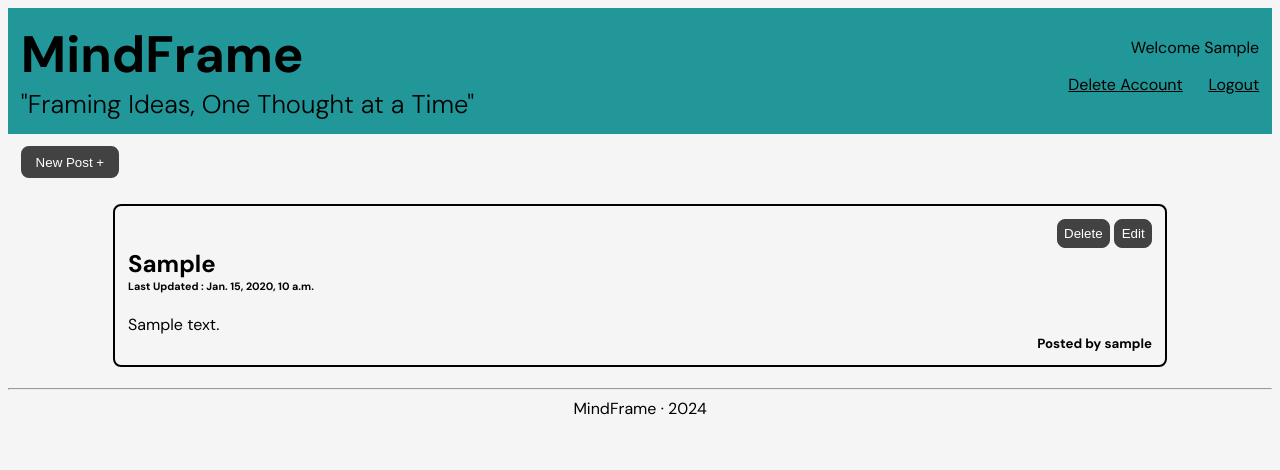
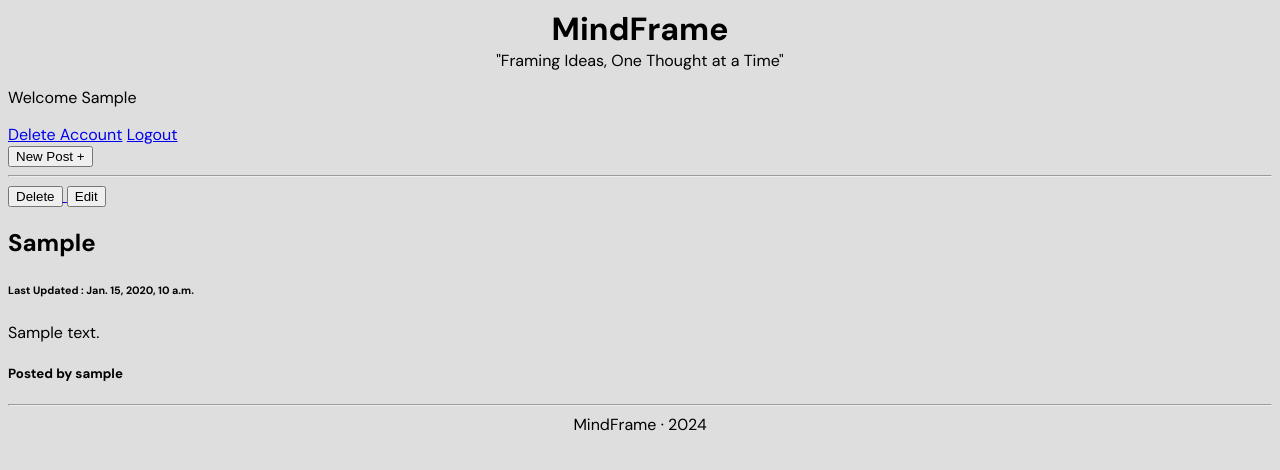
Before and after one commit to cpt2004/mindframe, a Django app: page / in a window 1280 px wide. Shown: the top 470 px of the page. Run offline with Django 5.2, Linux system fonts and the light colour scheme; a user stored in the database is signed in; tables that the repository leaves empty hold one stand-in row (values such as "Sample post").

```diff
--- a/static/styles.css
+++ b/static/styles.css
@@ -8,236 +8,40 @@
 } */
 
 :root{
-    --background: #F5F5F5;
-    --primary: #48CFCb;
-    --secondary: #229799;
-    --accent: #424242;
-    --text: black;
+    --background: #dedede;
+    --primary: #000000;
+    --secondary: #FFFFFF;
 }
 
 body{
+    font-family: "DM Sans", sans-serif;
     background-color: var(--background);
-    font-family: "DM Sans", sans-serif;
 }
 
-.header{
-    display: flex;
-    justify-content: space-between;
-    background-color: var(--secondary);
-}
+.title{
+    a{
+        all: unset;
 
-@media only screen and (max-width: 768px) {
-    .header{
-        flex-direction: column;
-    }
-}
-
-
-
-.title{
-    padding: 1vmax 0 1vmax 1vmax;
-    a{
-        text-decoration: none;
-    }
-
-    h1{
-        all: unset;
-        color: black;
-        font-size: 4vw;
-        font-weight: bold;
+        h1{
+            text-align: center;
+            margin: 0;
+        }
     }
 
     p{
+        text-align: center;
         margin: 0;
-        font-size: 2vw;
-        font-weight: 300;
-        color: var(--text);
     }
+
 }
 
-.user_menu{
-    padding: 1vmax 1vmax 1vmax 0;
-    div,p{
-        display: flex;
-        justify-content: flex-end;
-        gap: 2vw;
-    }
-    a{
-        color: black;
-    }
-}
-
-.guest_menu{
-    padding: 1vmax 1vmax 1vmax 0;
-    display: flex;
-    justify-content: flex-end;
-    gap: 2vw;
-
-    a{
-        color: black;
-    }
-}
-
-.new_post_button{
-    padding: 1vmax 0 1vmax 1vmax;
-
-    a{
-        cursor: pointer;
-    }
-
-    button{
-        padding: 0.5vmax 1vmax 0.5vmax 1vmax;
-        border: solid var(--accent) 2px;
-        border-radius: 8px;
-        background-color: var(--accent);
-        color: white;
-        transition: all 0.6s;
-    }
-    button:hover{
-        background-color: var(--background);
-        color: var(--accent);
-        border: dotted var(--accent) 2px;
-    }
-}
-
-.post_window{
+.login_section{
+    min-width: 270px;
+    max-width: 30vw;
+    border-radius: 6px;
+    padding: 1vmax 1vmax 1vmax 1vmax;
+    box-shadow: white 0 0 25px 5px ;
     display: flex;
     flex-direction: column;
     align-items: center;
 }
-
-.post{
-    border: solid black 2px;
-    border-radius: 8px;
-    padding: 1vmax;
-    margin: 1vmax 0 1vmax 0;
-    width: 80vw;
-    display: flex;
-    flex-direction: column;
-    gap: 0 0;
-
-    #topic{
-        margin: 0;
-        word-break: keep-all;
-    }
-    #time{
-        margin: 0;
-    }
-    #content{
-        all: unset;
-        word-break: break-all;
-    }
-    #writer{
-        margin: 0;
-        align-self: flex-end;
-    }
-
-}
-
-#post_options{
-    align-self: flex-end;
-    a{
-        all: unset;
-    }
-    button{
-        all: none;
-        border: #424242 solid 1px;
-        border-radius: 8px;
-        background-color: #424242;
-        color: white;
-        padding: 0.5vw;
-    }
-    button:hover{
-        border: #424242 dotted 1px;
-        border-radius: 8px;
-        background-color: var(--background);
-        color: var(--accent)
-    }
-}
-
-.guest_warning{
-    display: flex;
-    justify-content: center;
-    align-items: center;
-    height: 50vh;
-    p{
-        font-size: 3vw;
-        font-weight: 700;
-        a{
-            text-decoration: dotted;
-        }
-    }
-}
-
-.login_section, .signup_section, .new_post_section, .edit_post_section{
-    display: flex;
-    flex-direction: column;
-    justify-content: center;
-    align-items: center;
-
-    form{
-        display: flex;
-        flex-direction: column;
-        gap: 2vw;
-        border: #424242 solid 2px;
-        border-radius: 10px;
-        padding: 5vmax;
-        input{
-            height: 6vmax;
-            width: 30vmax;
-            border: solid #424242 1px;
-            border-radius: 8px;
-        }
-
-        textarea{
-            height: 6vmax;
-            width: 30vmax;
-            border: solid #424242 1px;
-            border-radius: 8px;
-        }
-
-        .edit_post_button{
-            display: flex;
-            justify-content: space-between;
-            button{
-                width: 10vmax;
-                background-color: #424242;
-                padding: 1vmax 1vmax 1vmax 1vmax ;
-                border: #424242 solid 2px;
-                border-radius: 8px;
-                color: #F5F5F5;
-                transition: all 0.5s;
-                cursor: pointer;
-            }
-
-            button:hover{
-                background-color: #F5F5F5;
-                color: #424242;
-                border: #424242 dotted 2px;
-                border-radius: 8px;
-            }
-        }
-    }
-}
-
-@media only screen and (min-width: 768px) {
-    .login_section, .signup_section, .new_post_section, .edit_post_section{
-        form{
-            gap: 2vw;
-            padding: 5vmax;
-            input{
-                height: 3vmax;
-                width: 20vmax;
-            }
-
-            textarea{
-                height: 3vmax;
-                width: 20vmax;
-            }
-
-            #cancel_button, button{
-                padding: 1vmax 1vmax 1vmax 1vmax ;
-            }
-        }
-    }
-}
--- a/templates/main/edit_post.html
+++ b/templates/main/edit_post.html
@@ -33,8 +33,8 @@
             <div class="edit_post_button">
                 <button type="submit">Submit</button>
             </div>
+        </form>
             <a href="{% url 'index' %}"><button>Cancel</button></a>
-        </form>
 
     </div>
 
--- a/templates/main/index.html
+++ b/templates/main/index.html
@@ -57,7 +57,7 @@
 
         <div class="post_window">
             {% for post in posts %}
-
+                <hr>
                 <div class="post">
 
                     {% if post.user == user %}
@@ -74,7 +74,6 @@
 
                     <h2 id="topic"> {{post.topic}} </h2>
                     <h6 id="time"> Last Updated : {{post.updatetime}} </h6>
-                    <br/>
                     <p id="content"> {{post.content}} </p>
                     <h5 id="writer"> Posted by {{post.user}} </h5>
 
--- a/templates/main/login.html
+++ b/templates/main/login.html
@@ -17,7 +17,7 @@
 
     <div class="login_section">
 
-        <h1>Login</h1>
+        <h1 style="margin: 0;">Login</h1>
 
         <form id="login_form" action="" method="POST">
 
```
Also changed, not shown: requirements.txt (deleted, +0 -9 lines).
